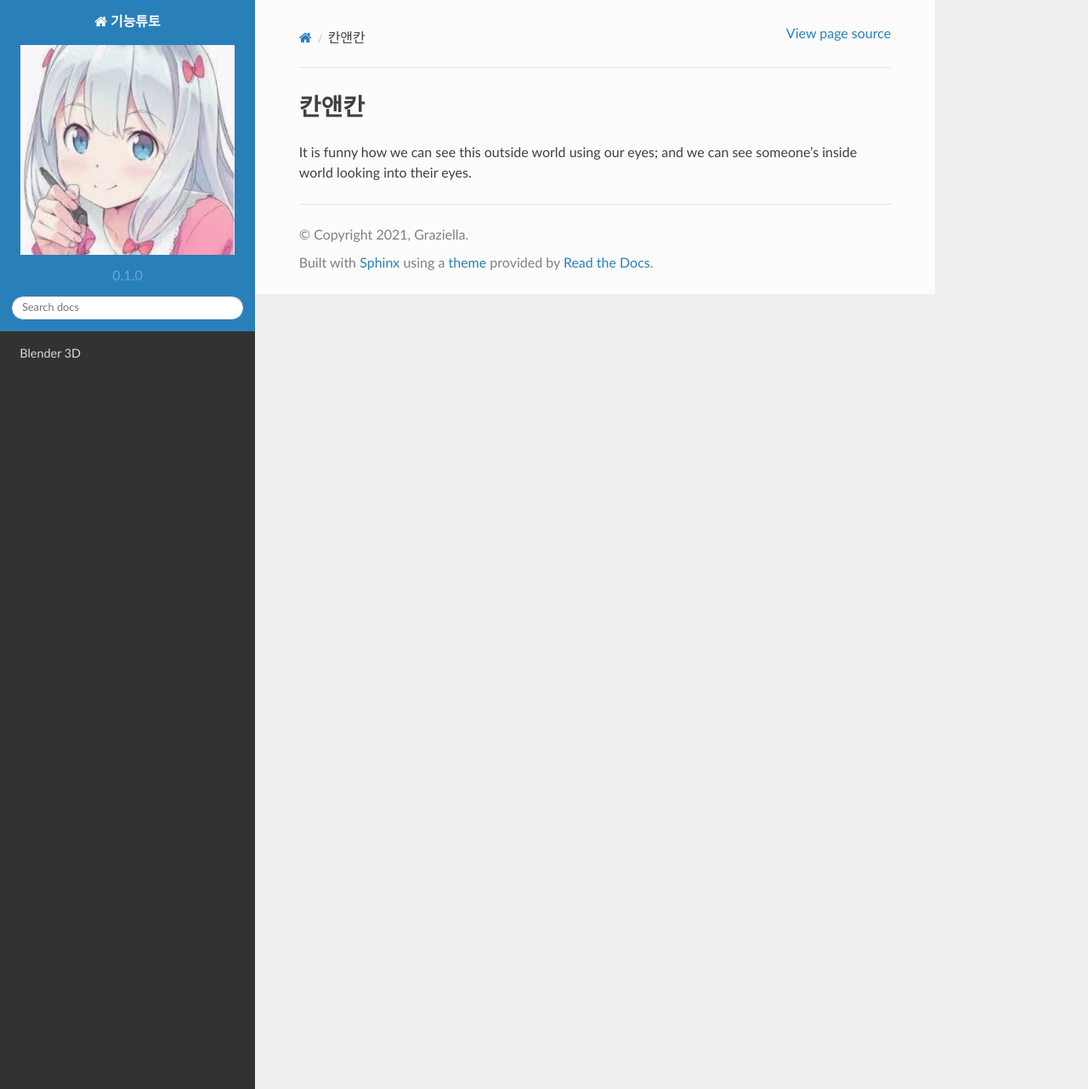
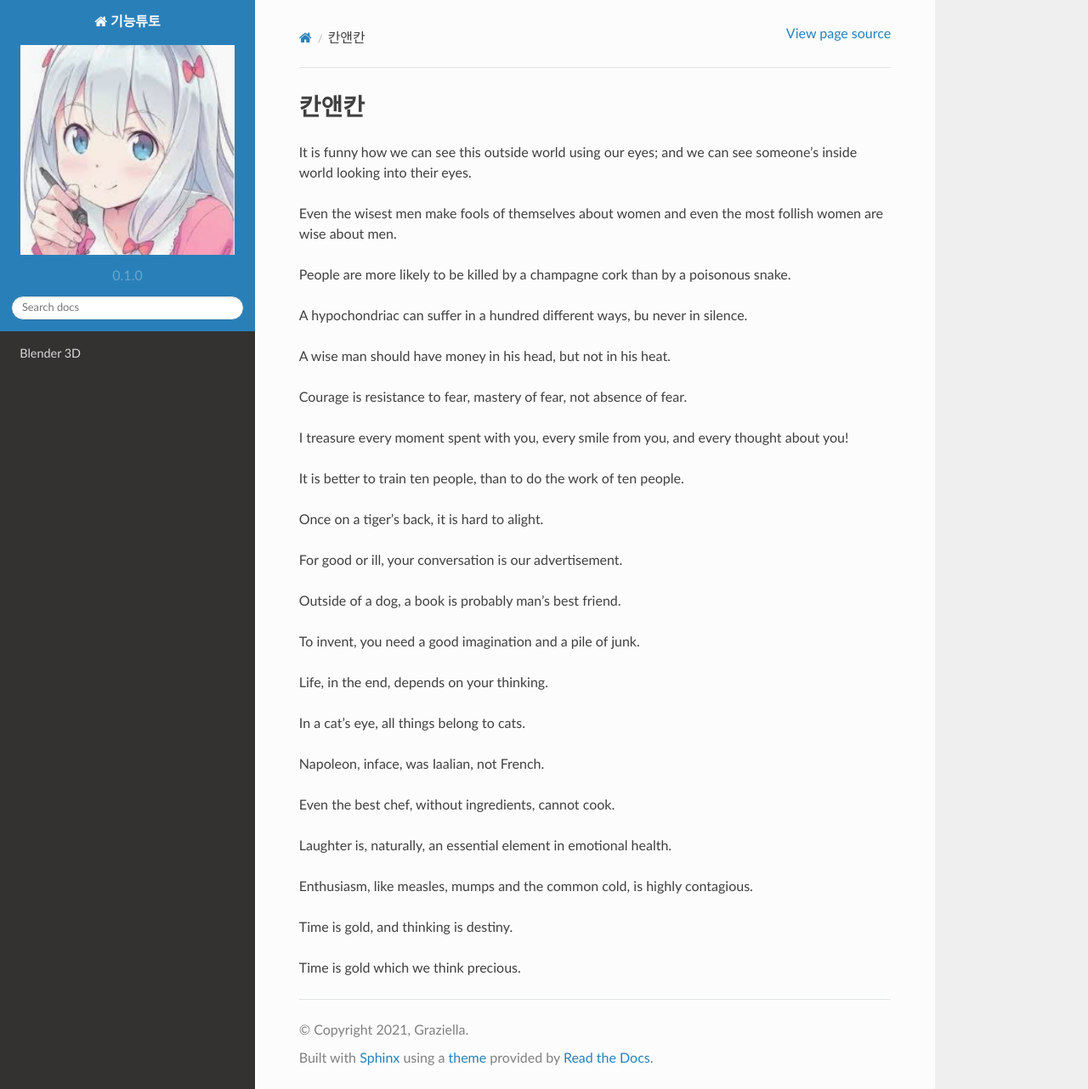
Before and after one commit to lisney/brushin, a Sphinx documentation site: the page built from docs/source/lang/can.rst, in a window 1280 px wide and 1282 px high. Shown: the whole window at 85% size. Built offline with Sphinx 7.4.7 and the Read the Docs theme 2.0.0, drawn with Linux system fonts in a browser that asks for light colours.

Commit message:
Update can.rst

```diff
--- a/docs/source/lang/can.rst
+++ b/docs/source/lang/can.rst
@@ -2,4 +2,63 @@
 =======
 
 
-It is funny how we can see this outside world using our eyes; and we can see someone's inside world looking into their eyes.
+It is funny
+how we can see this outside world
+using our eyes;
+and we can see someone's inside world
+looking into their eyes.
+
+Even the wisest men
+make fools of themselves about women
+and even the most follish women
+are wise about men.
+
+People are more likely to be killed by a champagne cork
+than by a poisonous snake.
+
+A hypochondriac can suffer in a hundred
+different ways,
+bu never in silence.
+
+A wise man should have money in his head,
+but not in his heat.
+
+Courage is resistance to fear,
+mastery of fear,
+not absence of fear.
+
+I treasure every moment spent with you,
+every smile from you,
+and every thought about you!
+
+It is better to train ten people,
+than to do the work of ten people.
+
+Once on a tiger's back,
+it is hard to alight.
+
+For good or ill,
+your conversation is our advertisement.
+
+Outside of a dog,
+a book is probably man's best friend.
+
+To invent,
+you need a good imagination and a pile of junk.
+
+Life, in the end, depends on your thinking.
+
+In a cat's eye,
+all things belong to cats.
+
+Napoleon, inface, was Iaalian, not French.
+
+Even the best chef, without ingredients, cannot cook.
+
+Laughter is, naturally, an essential element in emotional health.
+
+Enthusiasm, like measles, mumps and the common cold, is highly contagious.
+
+Time is gold, and thinking is destiny.
+
+Time is gold which we think precious.
```
